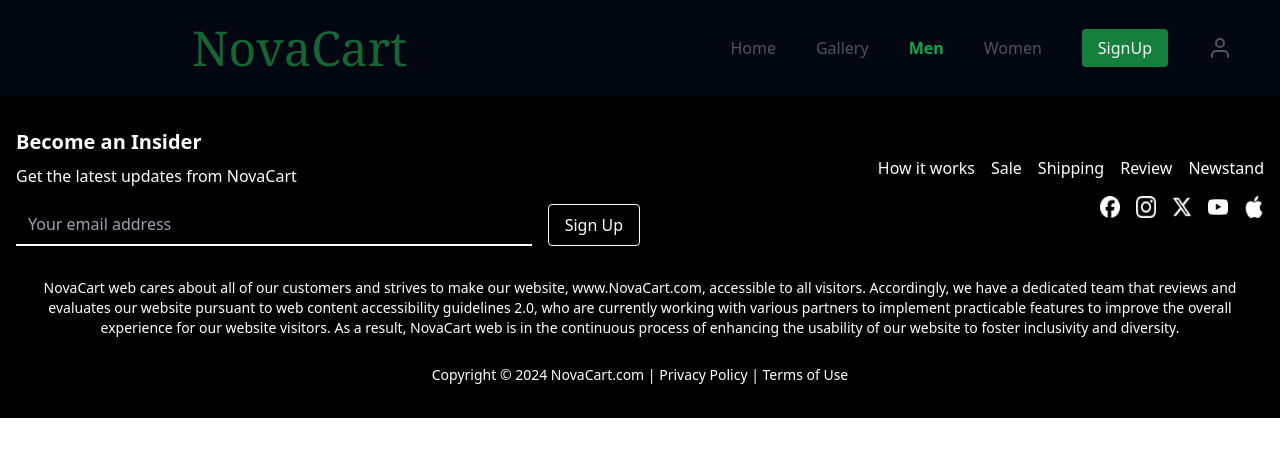
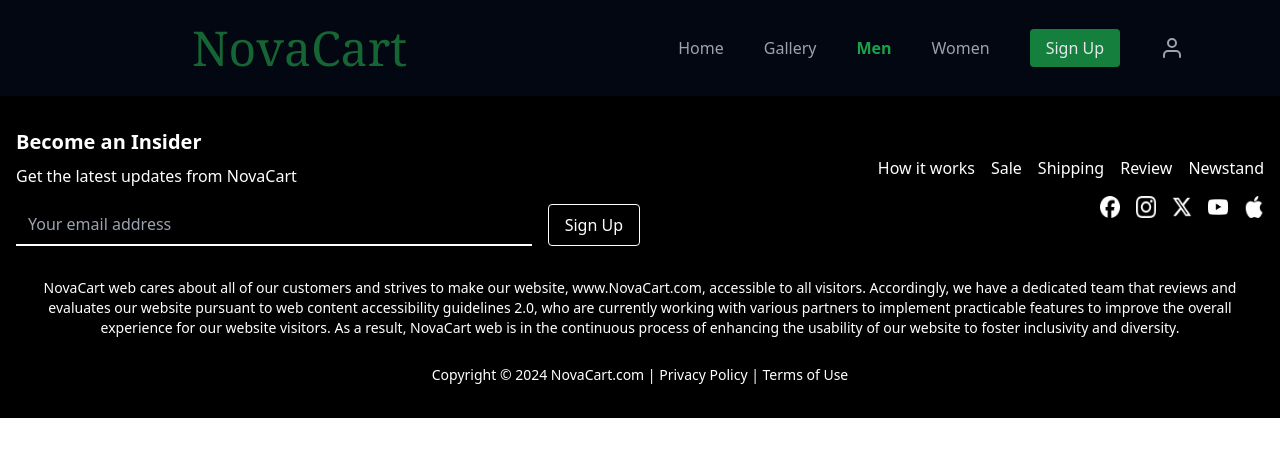
Before and after one commit to NovaCart/NovaCart-Frontend, a React (Create React App) app: page /men in a window 1280 px wide. Shown: the top 456 px of the page. Built offline with nearby package versions, Linux system fonts and the light colour scheme.

Commit message:
added dropdown menu

```diff
--- a/src/App.tsx
+++ b/src/App.tsx
@@ -9,6 +9,8 @@
 import Women from "./pages/Women";
 import Men from "./pages/Men";
 import SignUp from "./pages/SignUp";
+import Profile from "./pages/Profile";
+import WishList from "./pages/WishList";
 
 const App: React.FC = () => {
   return (
@@ -19,7 +21,9 @@
         <Route path="/gallery" element={<Gallery/>} />
         <Route path="/men" element={<Men/>} />
         <Route path="/women" element={<Women/>} />
-        <Route path="signUp" element={<SignUp />} />
+        <Route path="/signUp" element={<SignUp />} />
+        <Route path="/profile" element={<Profile />} />
+        <Route path="/wishlist" element={<WishList />} />
       </Routes>
     </Router>
   );
--- a/src/components/HomeNavBar.tsx
+++ b/src/components/HomeNavBar.tsx
@@ -1,9 +1,24 @@
 import React, { useState } from 'react'
 import {Link, NavLink} from 'react-router-dom'
-import {FiMenu, FiUser} from 'react-icons/fi'
+import {FiMenu, FiUser, FiHeart, FiSettings,FiList } from 'react-icons/fi'
 
 function HomeNavBar() {
   const [isMenuOpen, setIsMenuOpen] = useState(false);
+  const [isUserDropdownOpen, setIsUserDropdownOpen] = useState(false);
+
+  const navLinks = [
+    { path: '/home', label: 'Home' },
+    { path: '/gallery', label: 'Gallery' },
+    { path: '/men', label: 'Men' },
+    { path: '/women', label: 'Women' },
+    { path: '/signUp', label: <span className='bg-green-700 px-4 py-2 rounded text-gray-200'>Sign Up</span> }
+  ]
+
+  const dropDownMenu = [
+    {path: '/wishlist', label: 'WishList', icon: <FiHeart className='mr-2'/>},
+    {path: '/manageprofile', label: 'Manage Profile', icon: <FiSettings className='mr-2'/>},
+    {path: '/history', label: 'History', icon: <FiList className='mr-2'/>},
+  ]
 
   return (
     <div className='flex justify-between items-center bg-gray-950 py-5 md:pl-24 pl-1'>
@@ -19,63 +34,49 @@
         </button>
       </div>
 
-      <div className={`absolute md:top-0 top-16 right-4 ${isMenuOpen ? "flex" : "hidden"} md:relative md:flex flex-col md:flex-row items-center md:items-center md:pr-8 md:bg-transparent bg-gray-100 rounded p-4`}>
+      <div className={`absolute md:top-0 top-16 right-16 ${isMenuOpen ? "flex" : "hidden"} md:relative md:flex flex-col md:flex-row items-center md:items-center md:pr-8 md:bg-transparent bg-gray-100 rounded p-4`}>
       <ul className='flex md:flex-row flex-col md:space-x-10 space-y-4 md:space-y-0 text-gray-100 md:text-gray-100'>
-      <li>
-            <NavLink to='/home'
+        {navLinks.map((link, index) =>(
+          <li key={index}>
+            <NavLink
+              to={link.path}
               className={({isActive}) => (
-                isActive? "text-green-600 font-bold" : "text-gray-600"
+                isActive? "text-green-600 font-bold" : "text-gray-400"
               ) }
               >
-              Home
+                {link.label}
               </NavLink>
           </li>
-          <li>
-            <NavLink to='/gallery'
+        ))}
+
+        <li className='relative'>
+          <button onClick={() => setIsUserDropdownOpen(!isUserDropdownOpen)}
+                className="flex items-center justify-center rounded-full focus:outline-none hover:bg-gray-800"
+          >
+              <FiUser className='h-6 w-6 text-gray-400 transition duration-300 ease-in-out transform ' />
+              </button>
+        {isUserDropdownOpen && (
+          <ul className='absolute top-12 left-1/2 transform -translate-x-1/2 bg-gray-100 rounded shadow-lg p-4 space-y-2 px-4 w-48'>
+            {dropDownMenu.map((menu, index) => (
+              <li
+                 key={index}
+                 className='hover:bg-gray-200 transition duration-150 ease-in-out block px-2 py-1'>
+                <NavLink
+                  to={menu.path}
+                  onClick={() => setIsUserDropdownOpen(false)}
                   className={({isActive}) => (
-                isActive? "text-green-600 font-bold" : "text-gray-600"
-              ) }
+                    isActive? "text-green-600 font-bold" : "text-gray-500 hover:text-gray-600"
+                  )}
                   >
-              Gallery
+                    <div className='flex items-center'>
+                      {menu.icon}
+                      <span className='ml-2'>{menu.label}</span>
+                    </div>
                   </NavLink>
               </li>
-          <li>
-            <NavLink to='/men'
-              className={({isActive}) => (
-                isActive? "text-green-600 font-bold" : "text-gray-600"
-              ) }
-            >
-              Men
-            </NavLink>
-          </li>
-          <li>
-            <NavLink to='/women'
-              className={({isActive}) => (
-                isActive? "text-green-600 font-bold" : "text-gray-600"
-              ) }
-            >
-              Women
-            </NavLink>
-          </li>
-          <li >
-            <NavLink to='/SignUp'
-              className={({isActive}) => (
-                isActive? "font-bold" : ""
-              ) }
-            >
-              <span className='bg-green-700 px-4 py-2 rounded' >
-                SignUp
-              </span>
-            </NavLink>
-          </li>
-          <li>
-            <NavLink to='/user'
-              className={({isActive}) => (
-                isActive? "text-green-600 font-bold" : "text-gray-600"
-              ) }
-            >
-              <FiUser className='h-6 w-6'/>
-            </NavLink>
+            ))}
+          </ul>
+        )}
         </li>
         </ul>
       </div>
--- /dev/null
+++ b/src/pages/Profile.tsx
@@ -0,0 +1,10 @@
+import React from 'react'
+import HomeNavBar from '../components/HomeNavBar'
+
+export default function Profile() {
+  return (
+    <div>
+        <HomeNavBar/>
+    </div>
+  )
+}
--- /dev/null
+++ b/src/pages/WishList.tsx
@@ -0,0 +1,10 @@
+import React from 'react'
+import HomeNavBar from '../components/HomeNavBar'
+
+export default function WishList() {
+  return (
+    <div>
+        <HomeNavBar/>
+    </div>
+  )
+}
```
Lines whose indentation alone changed are shown as unchanged.
